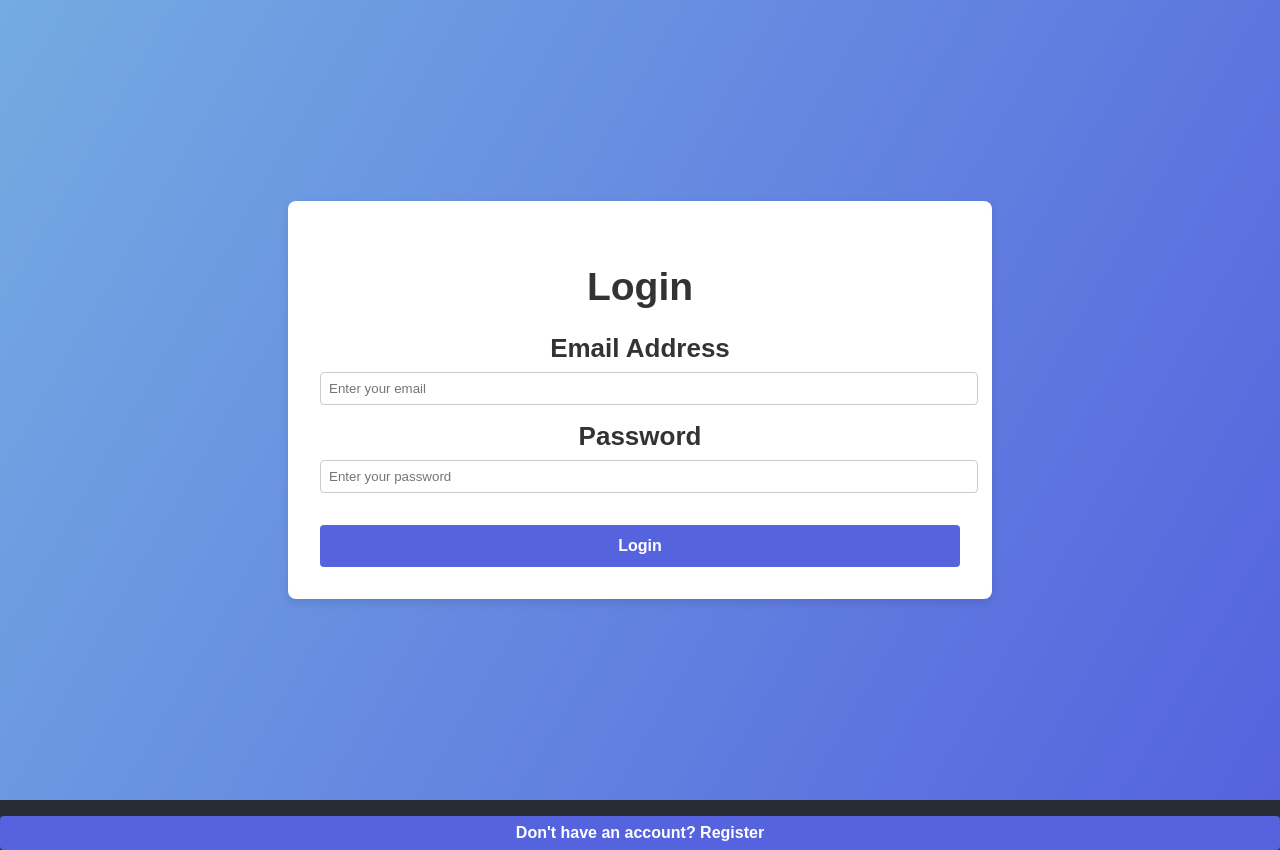
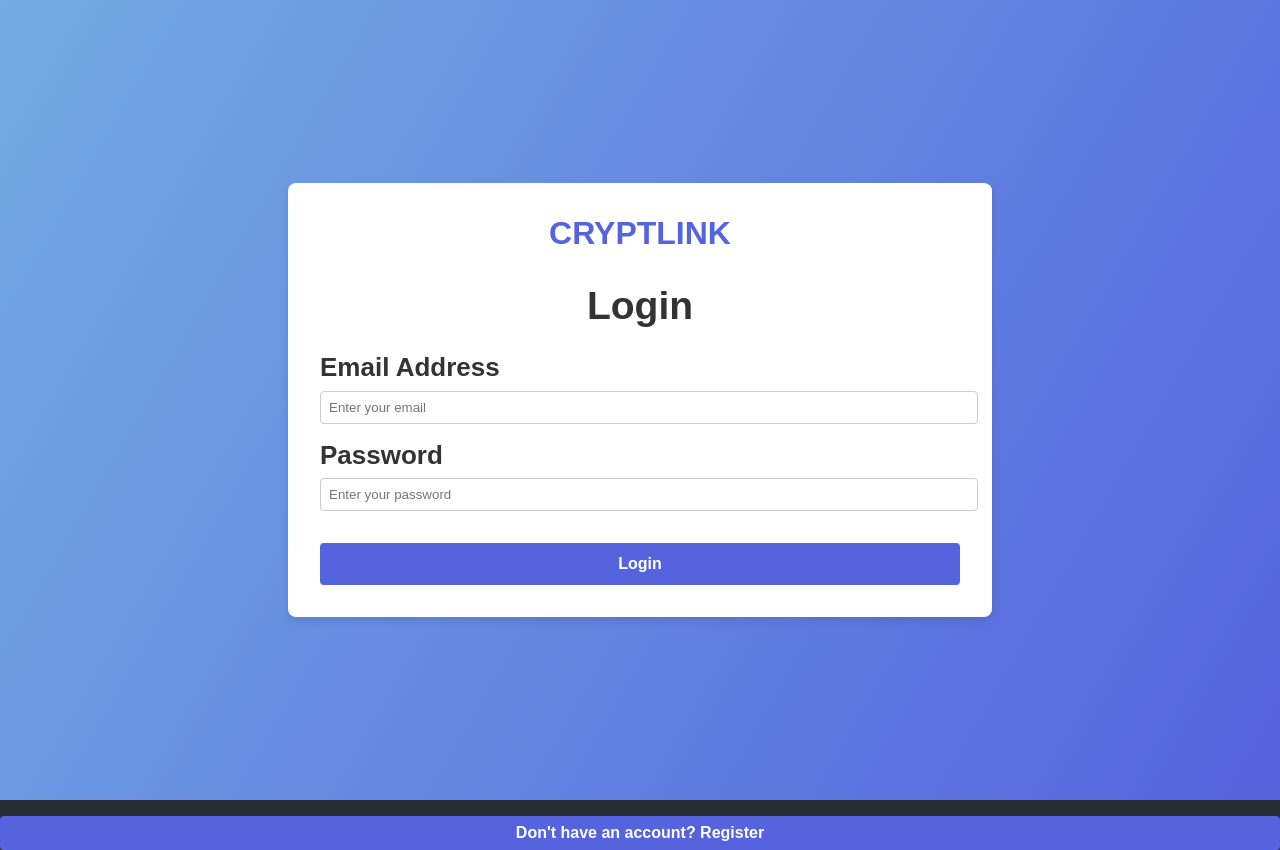
Before and after one commit to chysom9/CryptLink, a React (Create React App) app in the folder cryptlinkapp/: page / in a window 1280 px wide. Built offline with nearby package versions, Linux system fonts and the light colour scheme.

Commit message:
made a CRYPTLINK header

```diff
--- a/cryptlinkapp/src/login.css
+++ b/cryptlinkapp/src/login.css
@@ -25,6 +25,16 @@ html, body, #root {
     max-width: 700px !important;
     width: 50% !important;
     box-shadow: 0 4px 8px rgba(0, 0, 0, 0.1);
+    text-align: center;
+}
+
+/* Logo */
+.logo {
+    font-size: 2rem;
+    font-weight: bold;
+    color: #5563DE;
+    text-align: center;
+    margin-bottom: 1rem;
 }
 
 .login-form h2 {
@@ -35,6 +45,7 @@ html, body, #root {
 
 .form-group {
     margin-bottom: 1rem;
+    text-align: left;
 }
 
 .form-group label {
@@ -78,6 +89,6 @@ button:hover {
 @media (max-width: 768px) {
     .login-form {
         width: 80%;
-        min-width: 320px !important; /* Ensure it doesn't get too small */
+        min-width: 320px !important;
     }
 }
--- a/cryptlinkapp/src/login.js
+++ b/cryptlinkapp/src/login.js
@@ -26,7 +26,7 @@ function Login() {
 
     setErrors(tempErrors);
 
-    // If there are no errors, proceed with your login logic (e.g., API call)
+    // If there are no errors, proceed with login logic (e.g., API call)
     if (Object.keys(tempErrors).length === 0) {
       console.log("Login successful:", { email, password });
       alert("Login successful!");
@@ -40,6 +40,9 @@ function Login() {
   return (
     <div className="login-container">
       <form className="login-form" onSubmit={handleSubmit}>
+        {/* Logo */}
+        <div className="logo">CRYPTLINK</div>
+
         <h2>Login</h2>
 
         {/* Email Field */}
```
